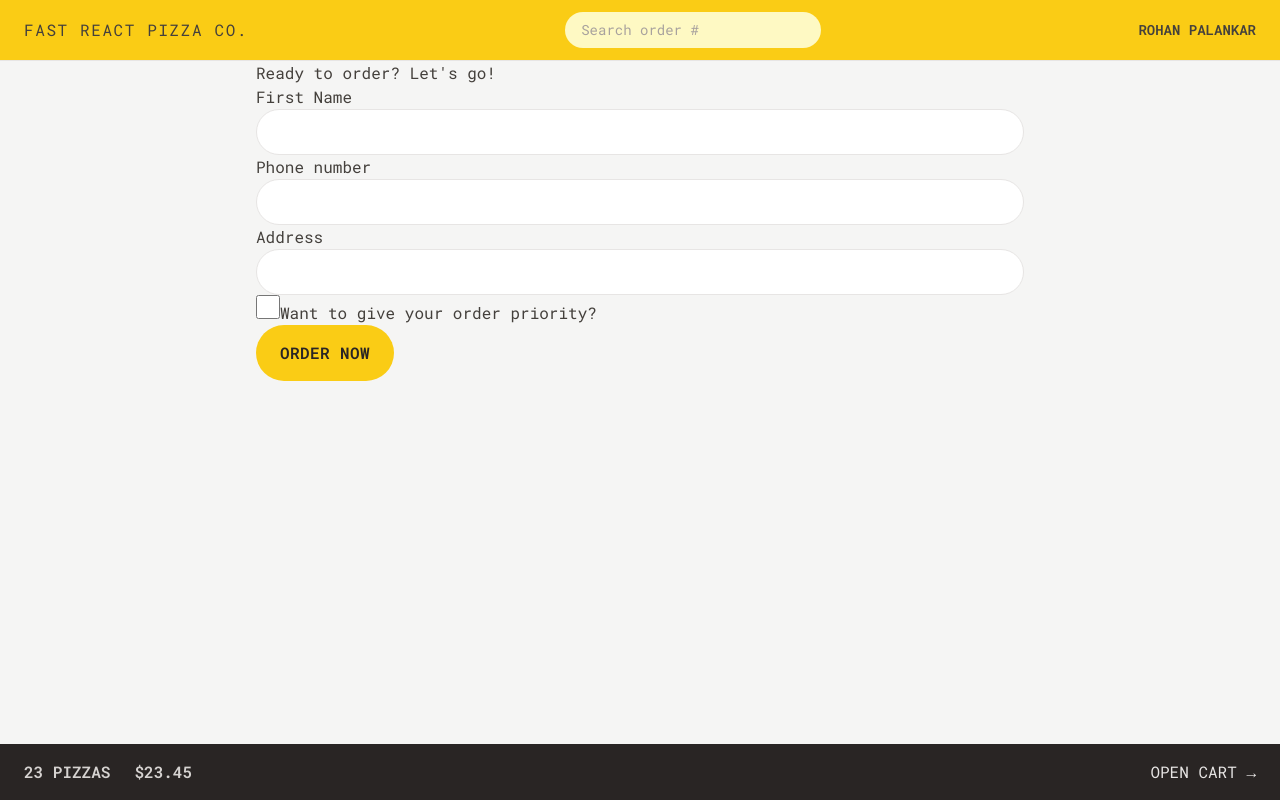
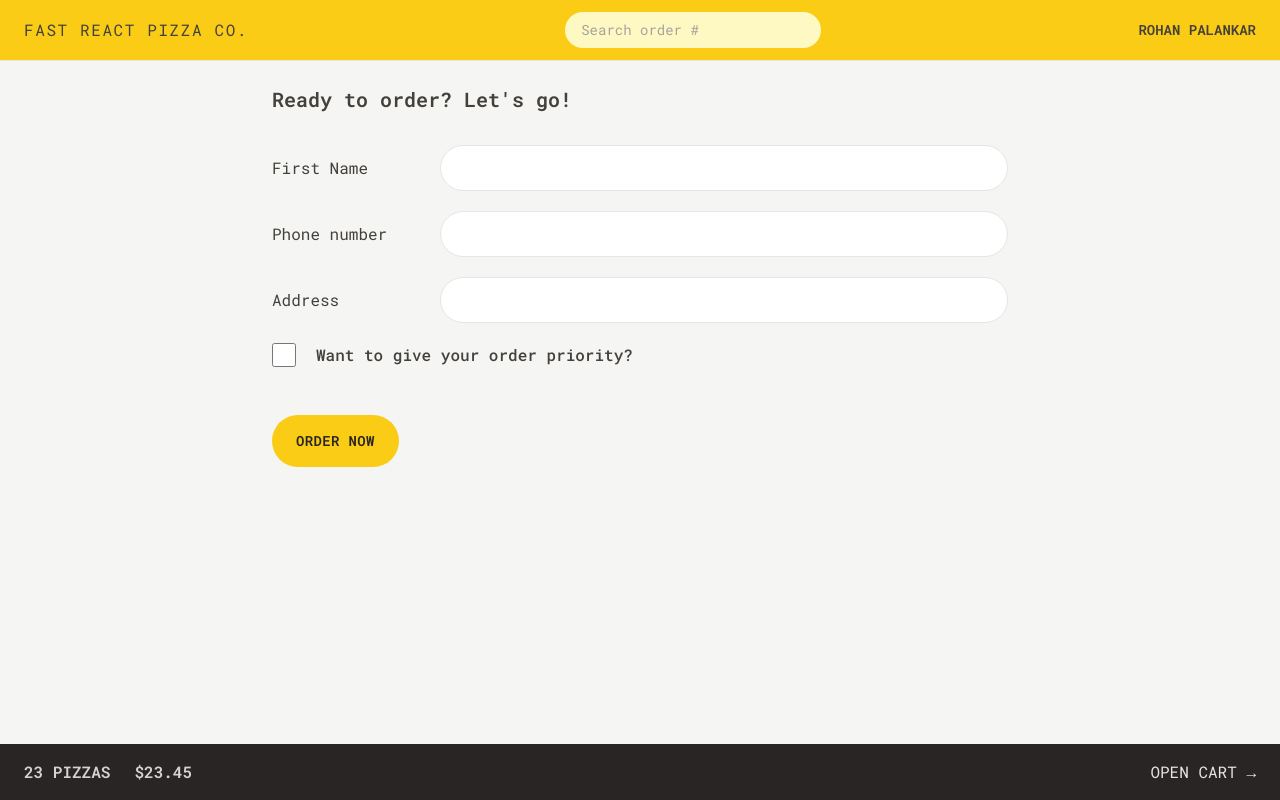
Before and after one commit to Rvp888/Fast-React-Pizza, a React (Vite) app: page /order/new in a window 1280 px wide. Built offline with nearby package versions, Linux system fonts and the light colour scheme.

Commit message:
create order page styling updated.

```diff
--- a/src/features/order/CreateOrder.jsx
+++ b/src/features/order/CreateOrder.jsx
@@ -43,32 +43,41 @@
   const cart = fakeCart;
 
   return (
-    <div>
-      <h2>Ready to order? Let's go!</h2>
+    <div className="px-4 py-6">
+      <h2 className="mb-8 text-xl font-semibold">Ready to order? Let's go!</h2>
 
       {/* <Form method="POST" action="/order/new"> */}
       <Form method="POST">
-        <div>
-          <label>First Name</label>
-          <input className="input" type="text" name="customer" required />
+        <div className="mb-5 flex flex-col gap-2 sm:flex-row sm:items-center">
+          <label className="sm:basis-40">First Name</label>
+          <input className="input grow" type="text" name="customer" required />
         </div>
 
-        <div>
-          <label>Phone number</label>
-          <div>
-            <input className="input" type="tel" name="phone" required />
-          </div>
-          {formErrors?.phone && <p>{formErrors.phone}</p>}
-        </div>
-
-        <div>
-          <label>Address</label>
-          <div>
-            <input className="input" type="text" name="address" required />
+        <div className="mb-5 flex flex-col gap-2 sm:flex-row sm:items-center">
+          <label className="sm:basis-40">Phone number</label>
+          <div className="flex-grow">
+            <input className="input w-full" type="tel" name="phone" required />
+            {formErrors?.phone && (
+              <p className="mt-2 rounded-md bg-red-100 p-2 text-xs text-red-700">
+                {formErrors.phone}
+              </p>
+            )}
           </div>
         </div>
 
-        <div>
+        <div className="mb-5 flex flex-col gap-2 sm:flex-row sm:items-center">
+          <label className="sm:basis-40">Address</label>
+          <div className="flex-grow">
+            <input
+              className="input w-full"
+              type="text"
+              name="address"
+              required
+            />
+          </div>
+        </div>
+
+        <div className="mb-12 flex items-center gap-5">
           <input
             className="h-6 w-6 accent-yellow-400 focus:ring focus:ring-yellow-400 focus:ring-offset-2"
             type="checkbox"
@@ -77,7 +86,9 @@
             // value={withPriority}
             // onChange={(e) => setWithPriority(e.target.checked)}
           />
-          <label htmlFor="priority">Want to give your order priority?</label>
+          <label htmlFor="priority" className="font-medium">
+            Want to give your order priority?
+          </label>
         </div>
 
         <div>
--- a/src/index.css
+++ b/src/index.css
@@ -4,7 +4,7 @@
 
 @layer components {
   .input {
-    @apply w-full rounded-full border border-stone-200 px-4 py-2 text-sm outline-none transition-all duration-300 focus:ring focus:ring-yellow-400 md:px-6 md:py-3;
+    @apply rounded-full border border-stone-200 px-4 py-2 text-sm outline-none transition-all duration-300 focus:ring focus:ring-yellow-400 md:px-6 md:py-3;
   }
 
   /* https://dev.to/afif/i-made-100-css-loaders-for-your-next-project-4eje */
--- a/src/ui/Button.jsx
+++ b/src/ui/Button.jsx
@@ -2,13 +2,13 @@
 
 function Button({ children, disabled, to, type }) {
   const base =
-    "inline-block rounded-full bg-yellow-400 font-semibold uppercase tracking-wide text-stone-800 transition-colors duration-300 hover:bg-yellow-300 focus:bg-yellow-300 focus:outline-none focus:ring focus:ring-yellow-300 focus:ring-offset-2 disabled:cursor-not-allowed";
+    "inline-block text-sm rounded-full bg-yellow-400 font-semibold uppercase tracking-wide text-stone-800 transition-colors duration-300 hover:bg-yellow-300 focus:bg-yellow-300 focus:outline-none focus:ring focus:ring-yellow-300 focus:ring-offset-2 disabled:cursor-not-allowed";
 
   const styles = {
     primary: base + " px-4 py-3 md:px-6 md:py-4",
     small: base + " px-4 py-2 md:px-5 md:py-2.5 text-xs",
     secondary:
-      "inline-block rounded-full border-2 border-stone-300 font-semibold uppercase tracking-wide text-stone-400 transition-colors duration-300 hover:bg-stone-300 hover:text-stone-800 focus:text-stone-800 focus:bg-stone-300 focus:outline-none focus:ring focus:ring-stone-200 focus:ring-offset-2 disabled:cursor-not-allowed px-4 py-2.5 md:px-6 md:py-3.5",
+      "inline-block text-sm rounded-full border-2 border-stone-300 font-semibold uppercase tracking-wide text-stone-400 transition-colors duration-300 hover:bg-stone-300 hover:text-stone-800 focus:text-stone-800 focus:bg-stone-300 focus:outline-none focus:ring focus:ring-stone-200 focus:ring-offset-2 disabled:cursor-not-allowed px-4 py-2.5 md:px-6 md:py-3.5",
   };
 
   if (to)
```
Also changed, not shown: index.html (+3 -2 lines).
